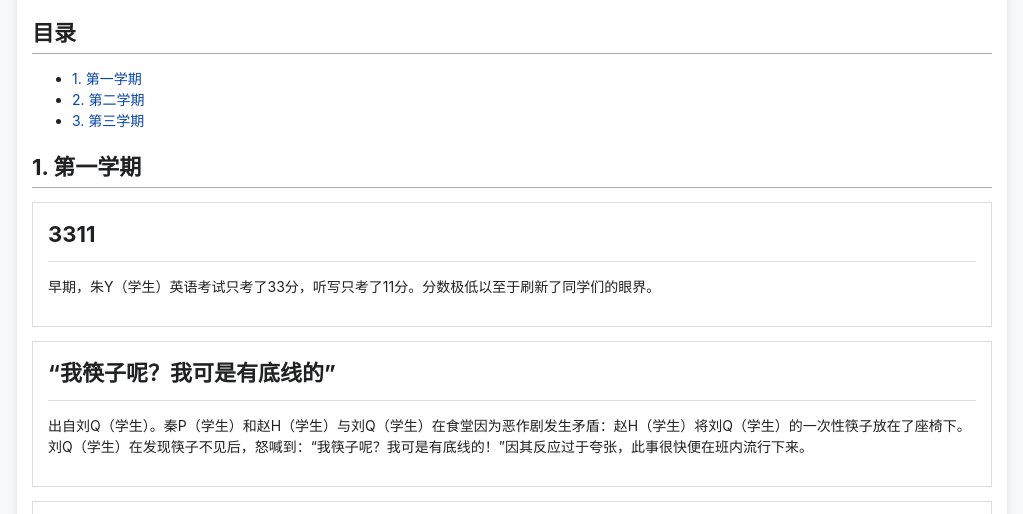
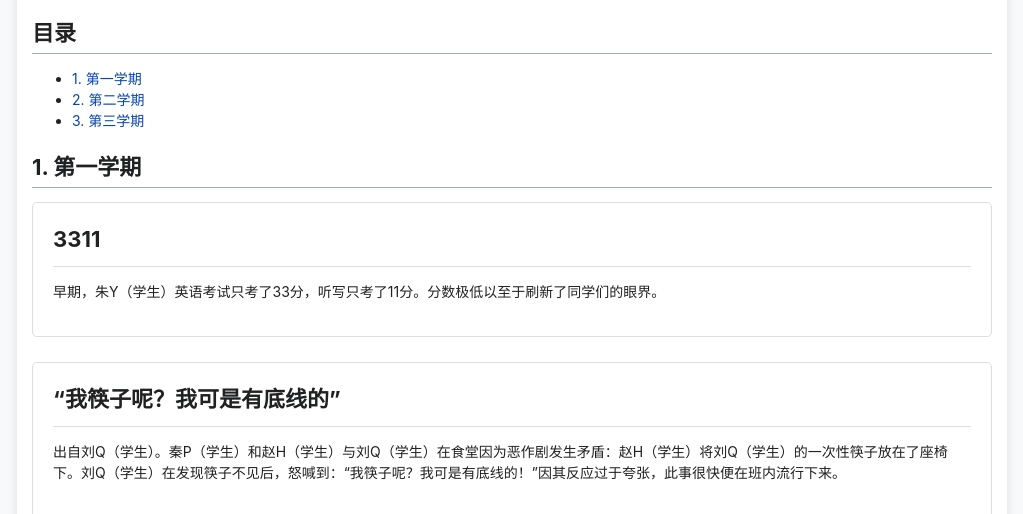
Before and after one commit to hljhlj121311/liuxy.GitHub.io, a plain HTML site: page index.html in a window 1280 px wide. Shown: the part 207-721 px from the top of the page, without its empty margins (128-1151 px from the left). Drawn offline with Linux system fonts and the light colour scheme.

Commit message:
Update index.html

```diff
--- a/index.html
+++ b/index.html
@@ -50,15 +50,20 @@
             border-radius: 2px 0 0 2px;
             width: 200px;
         }
-        .section {
+         .section {
             border: 1px solid #ddd;
-            padding: 15px;
+            padding: 20px;
+            margin-bottom: 25px;
+            border-radius: 5px;
+            background-color: #fff;
         }
         .section h2 {
             margin-top: 0;
             border-bottom: 1px solid #ddd;
             padding-bottom: 10px;
         }
+
+
         .search-bar button {
             padding: 6px 12px;
             background-color: #36c;
```
